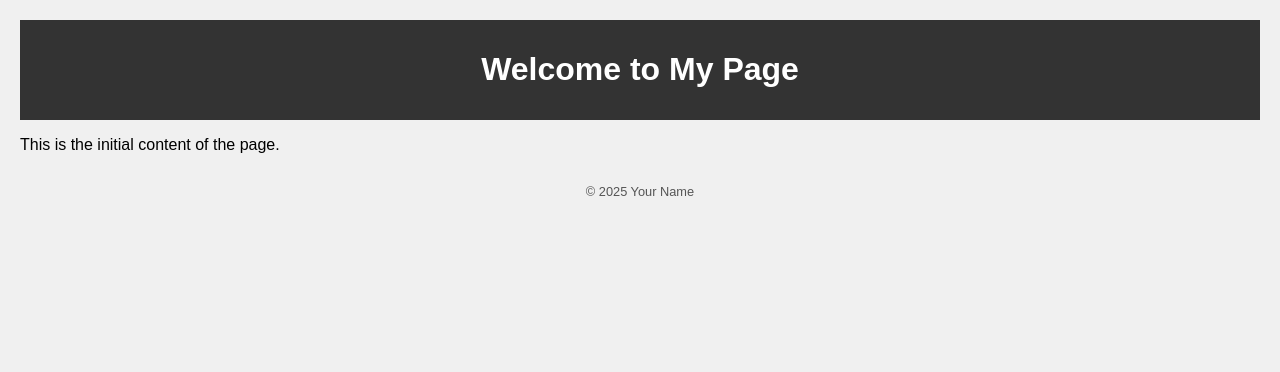
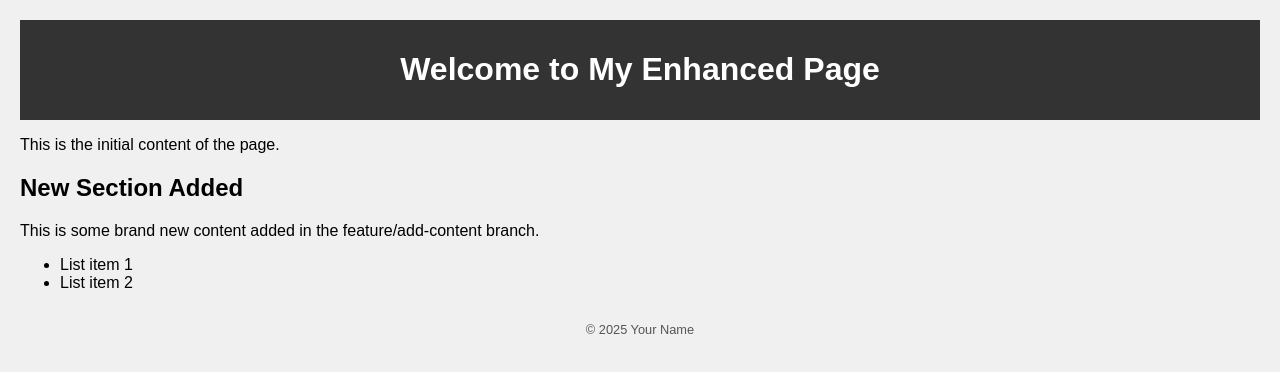
Before and after one commit to Sivanithink/Merge_Conflict-Assign-3, a plain HTML site: page index.html in a window 1280 px wide. Drawn offline with Linux system fonts and the light colour scheme.

Commit message:
Feat: Add new content section and update header

```diff
--- a/index.html
+++ b/index.html
@@ -8,10 +8,17 @@
 </head>
 <body>
     <header>
-        <h1>Welcome to My Page</h1>
-    </header>
+        <h1>Welcome to My Enhanced Page</h1> </header>
     <main>
         <p>This is the initial content of the page.</p>
+        <section>
+            <h2>New Section Added</h2>
+            <p>This is some brand new content added in the feature/add-content branch.</p>
+            <ul>
+                <li>List item 1</li>
+                <li>List item 2</li>
+            </ul>
+        </section>
     </main>
     <footer>
         <p>&copy; 2025 Your Name</p>
```
